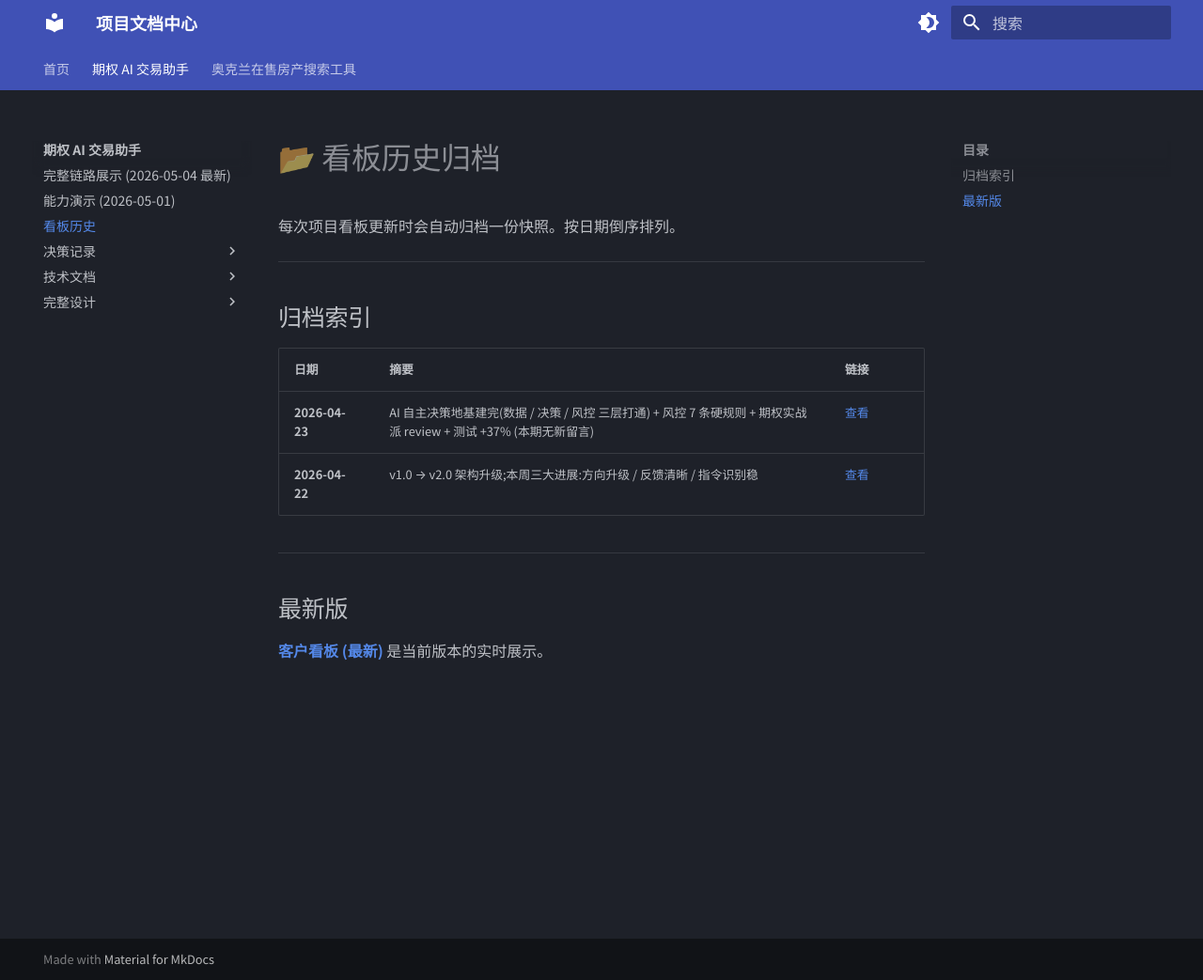
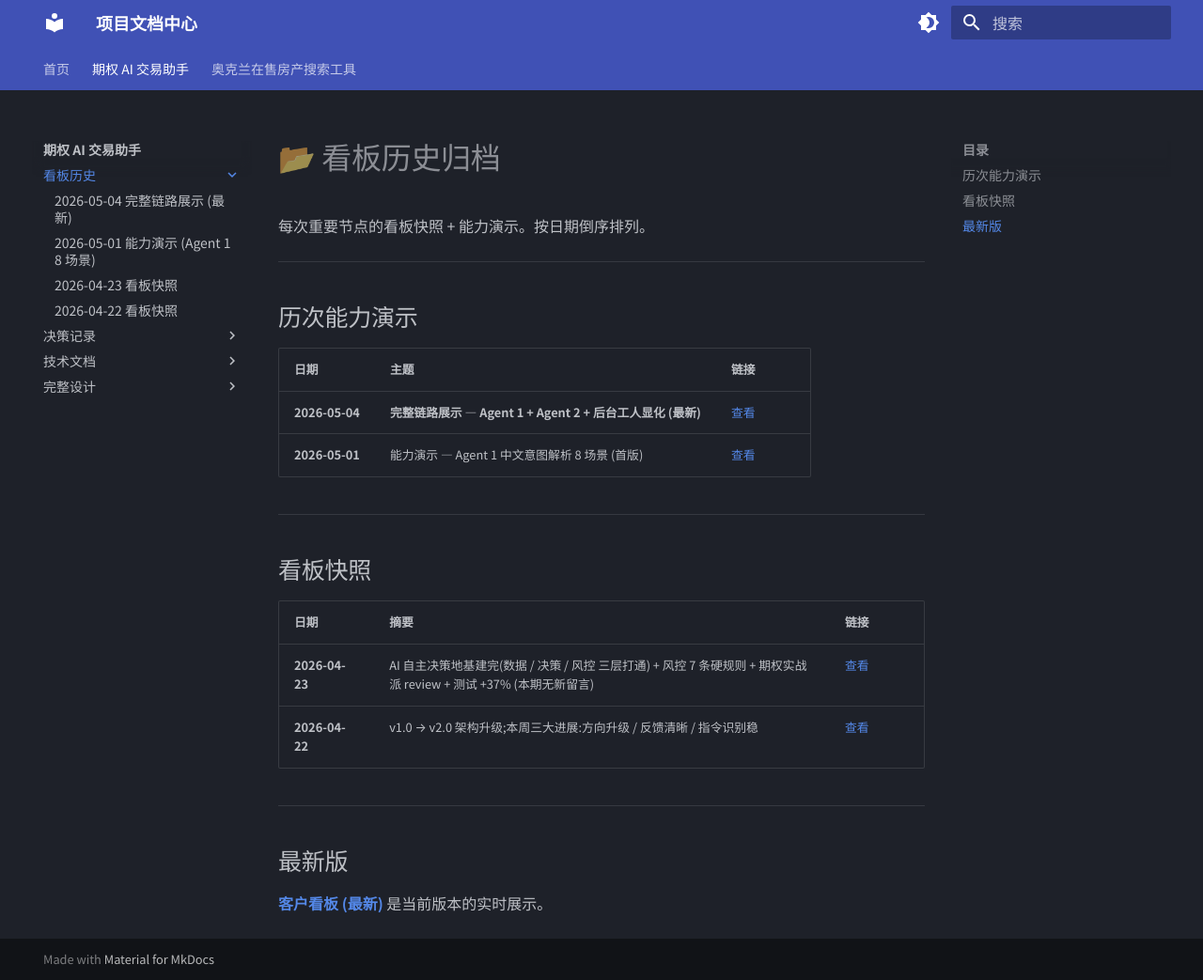
Before and after one commit to ChunmiaoYu/Projects-Wiki, an MkDocs documentation site: the page built from docs/options-trader/dashboard-snapshots/index.md, in a window 1280 px wide and 1043 px high. Shown: the whole window at 94% size. Built offline with MkDocs 1.6.1 and Material for MkDocs 9.7.7, drawn with Linux system fonts in a browser that asks for light colours.

Commit message:
docs(nav): 把演示页和看板快照统一收到'看板历史'下

```diff
--- a/docs/options-trader/dashboard-snapshots/index.md
+++ b/docs/options-trader/dashboard-snapshots/index.md
@@ -1,10 +1,19 @@
 # 📂 看板历史归档
 
-每次项目看板更新时会自动归档一份快照。按日期倒序排列。
+每次重要节点的看板快照 + 能力演示。按日期倒序排列。
 
 ---
 
-## 归档索引
+## 历次能力演示
+
+| 日期 | 主题 | 链接 |
+|------|------|------|
+| **2026-05-04** | **完整链路展示 — Agent 1 + Agent 2 + 后台工人显化 (最新)** | [查看](../dashboard/agent-full-flow-demo-2026-05-04.md) |
+| 2026-05-01 | 能力演示 — Agent 1 中文意图解析 8 场景 (首版) | [查看](../dashboard/agent-demo-2026-05-01.md) |
+
+---
+
+## 看板快照
 
 | 日期 | 摘要 | 链接 |
 |------|------|------|
--- a/mkdocs.yml
+++ b/mkdocs.yml
@@ -70,9 +70,12 @@ nav:
   - 首页: index.md
   - 期权 AI 交易助手:
     - 客户看板: options-trader/dashboard/index.md
-    - 完整链路展示 (2026-05-04 最新): options-trader/dashboard/agent-full-flow-demo-2026-05-04.md
-    - 能力演示 (2026-05-01): options-trader/dashboard/agent-demo-2026-05-01.md
-    - 看板历史: options-trader/dashboard-snapshots/index.md
+    - 看板历史:
+      - options-trader/dashboard-snapshots/index.md
+      - 2026-05-04 完整链路展示 (最新): options-trader/dashboard/agent-full-flow-demo-2026-05-04.md
+      - 2026-05-01 能力演示 (Agent 1 8 场景): options-trader/dashboard/agent-demo-2026-05-01.md
+      - 2026-04-23 看板快照: options-trader/dashboard-snapshots/2026-04-23.md
+      - 2026-04-22 看板快照: options-trader/dashboard-snapshots/2026-04-22.md
     - 决策记录:
       - options-trader/decisions/README.md
       - 2026-04-21 AI 自动盯盘方向: options-trader/decisions/2026-04-21-agentic-trading-redesign.md
```
